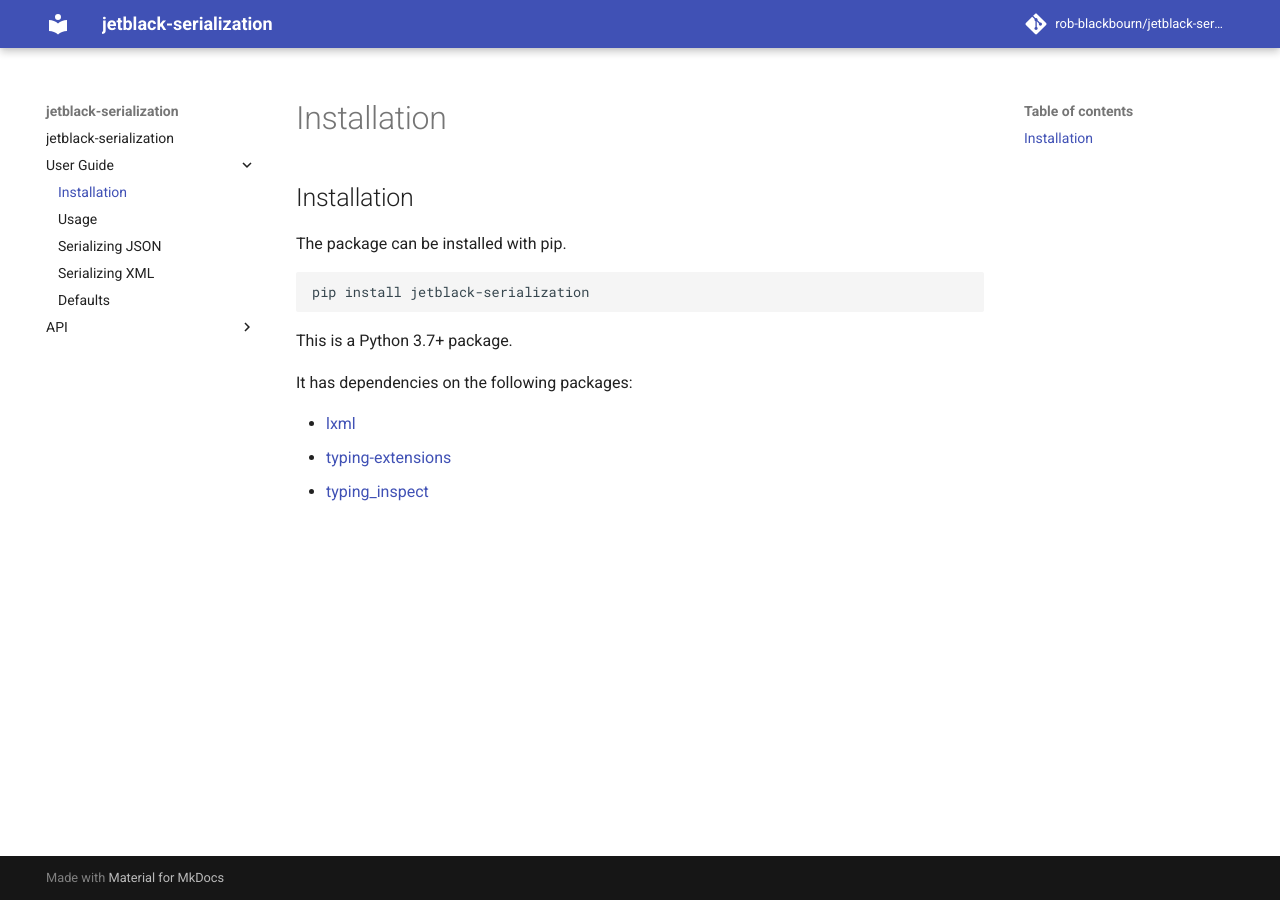
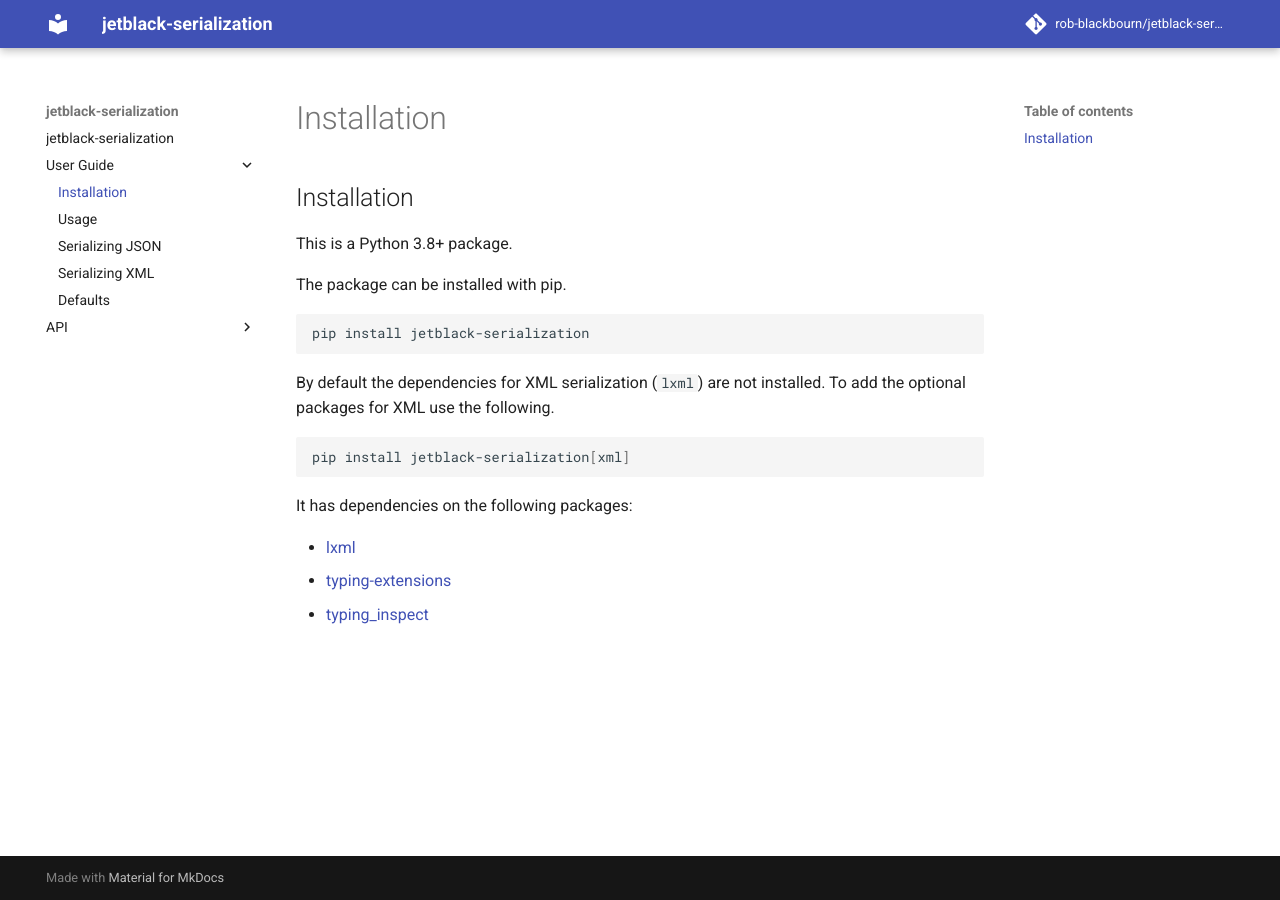
Before and after one commit to rob-blackbourn/jetblack-serialization, an MkDocs documentation site: the page built from documentation/user-guide/installation.md, in a window 1280 px wide. Built offline with MkDocs 1.6.1 and Material for MkDocs 9.7.7, drawn with Linux system fonts in a browser that asks for light colours; comment, search, counter and statistics services are not loaded; the version menu is left out.

Commit message:
Updated some docs

````diff
--- a/documentation/user-guide/installation.md
+++ b/documentation/user-guide/installation.md
@@ -1,4 +1,6 @@
 ## Installation
+
+This is a Python 3.8+ package.
 
 The package can be installed with pip.
 
@@ -6,7 +8,12 @@
 pip install jetblack-serialization
 ```
 
-This is a Python 3.7+ package.
+By default the dependencies for XML serialization (`lxml`) are not installed.
+To add the optional packages for XML use the following.
+
+```bash
+pip install jetblack-serialization[xml]
+```
 
 It has dependencies on the following packages:
 
````
Also changed, not shown: documentation/user-guide/defaults.md (+1 -1 lines).
